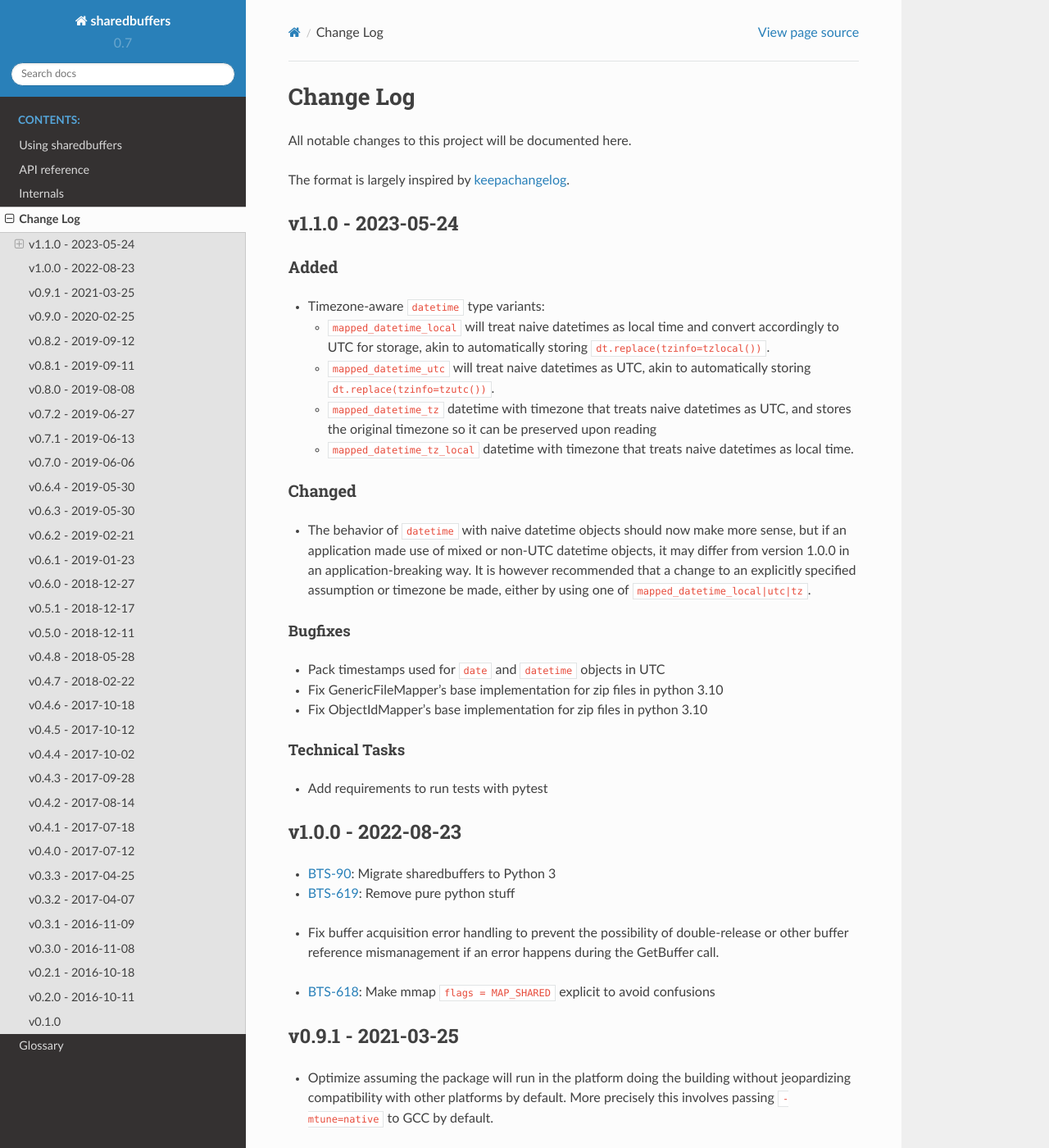
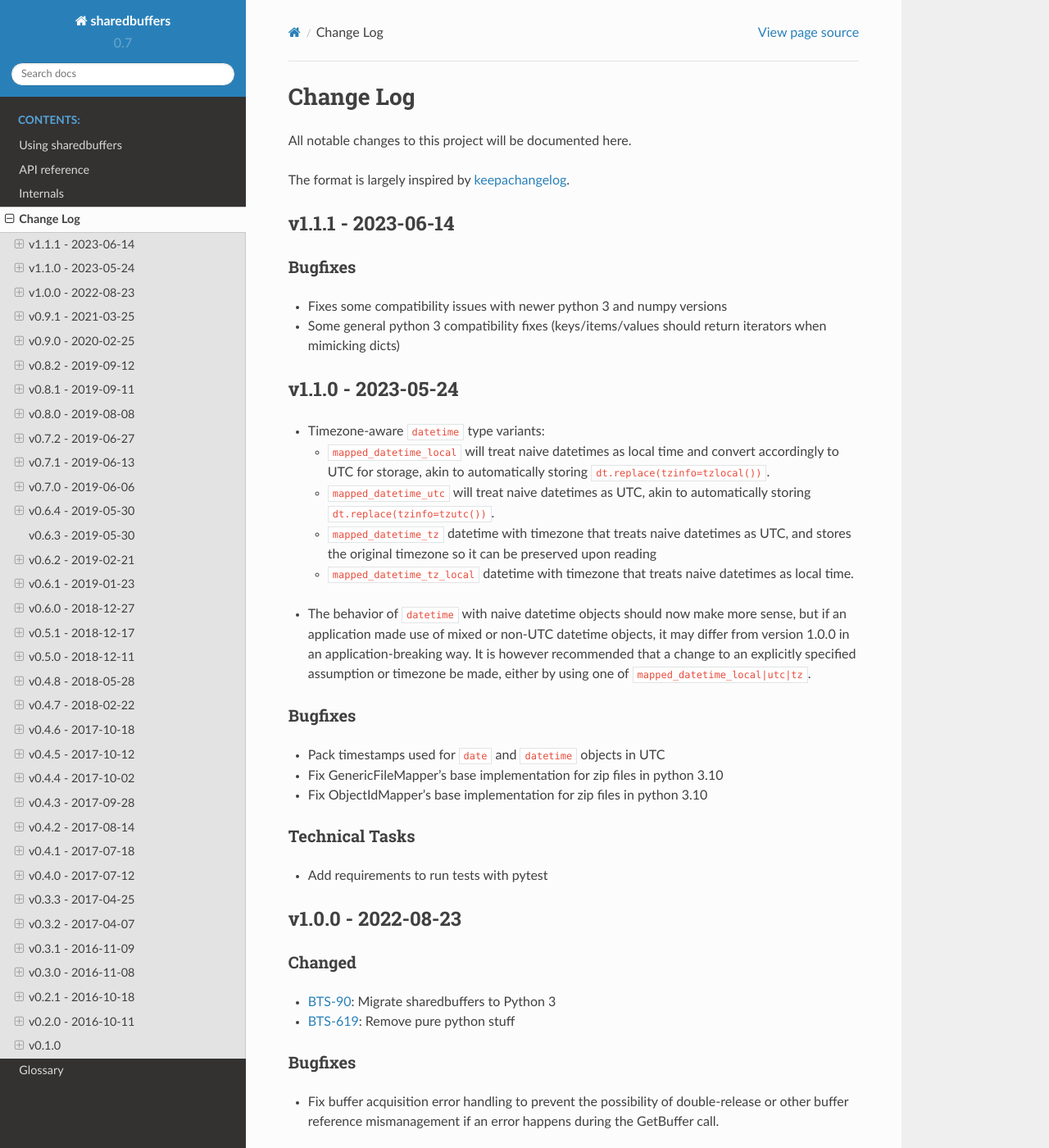
Before and after one commit to jampp/sharedbuffers, a Sphinx documentation site: the page built from doc/source/CHANGELOG.rst, in a window 1280 px wide and 1400 px high. Shown: the whole window at 82% size. Built offline with Sphinx 7.4.7 and the Read the Docs theme 2.0.0, drawn with Linux system fonts in a browser that asks for light colours; some of the changed text lies outside the part shown.

Commit message:
Changelog

```diff
--- a/doc/source/CHANGELOG.rst
+++ b/doc/source/CHANGELOG.rst
@@ -4,6 +4,16 @@
 All notable changes to this project will be documented here.
 
 The format is largely inspired by keepachangelog_.
+
+v1.1.1 - 2023-06-14
+===================
+
+Bugfixes
+--------
+
+- Fixes some compatibility issues with newer python 3 and numpy versions
+- Some general python 3 compatibility fixes (keys/items/values should
+  return iterators when mimicking dicts)
 
 v1.1.0 - 2023-05-24
 ===================
```
